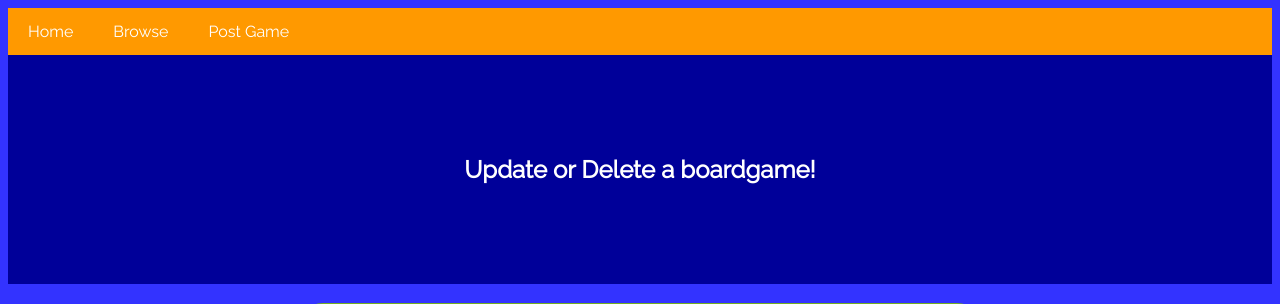
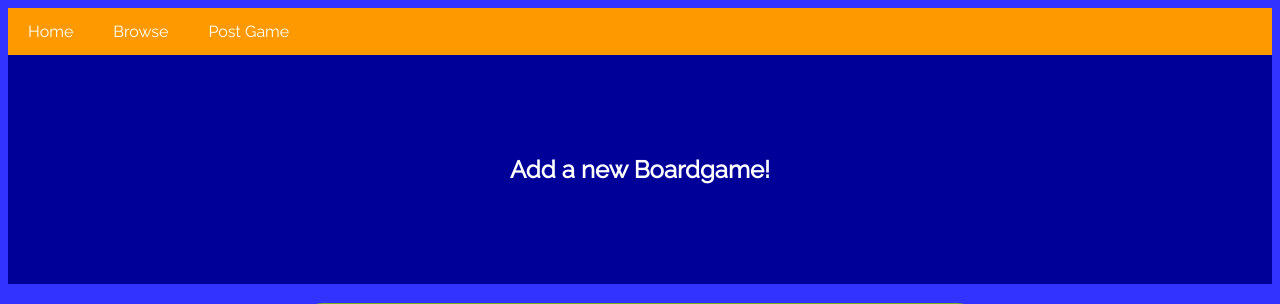
Before and after one commit to craigkelleher/Tabletop-Aficionados, a Flask app: page /add_new_boardgames in a window 1280 px wide. Shown: the top 304 px of the page. Run offline with Flask 2, Linux system fonts and the light colour scheme; data that the repository does not hold is empty; some libraries are stand-ins or nearby versions.

Commit message:
Update boardgames_add_new.html

```diff
--- a/tabletop_website/templates/boardgames_add_new.html
+++ b/tabletop_website/templates/boardgames_add_new.html
@@ -4,7 +4,7 @@
         <link rel="stylesheet" type = "text/css"  href="{{ url_for('static', filename='style.css') }}">
         <link href="https://fonts.googleapis.com/css?family=Raleway&display=swap" rel="stylesheet">
         <title>
-            Update or Remove a boardgame!
+            Add a new Boardgame!
         </title>
         <meta charset="UTF-8">
         <!--Referenced: https://www.w3schools.com/howto/howto_website.asp; Here the meta method is set for
@@ -21,7 +21,7 @@
             pages-->
 
         <div class = "header_search">
-            <h2>Update or Delete a boardgame!</h2>
+            <h2>Add a new Boardgame!</h2>
 
         </div>
         <br/>
```
